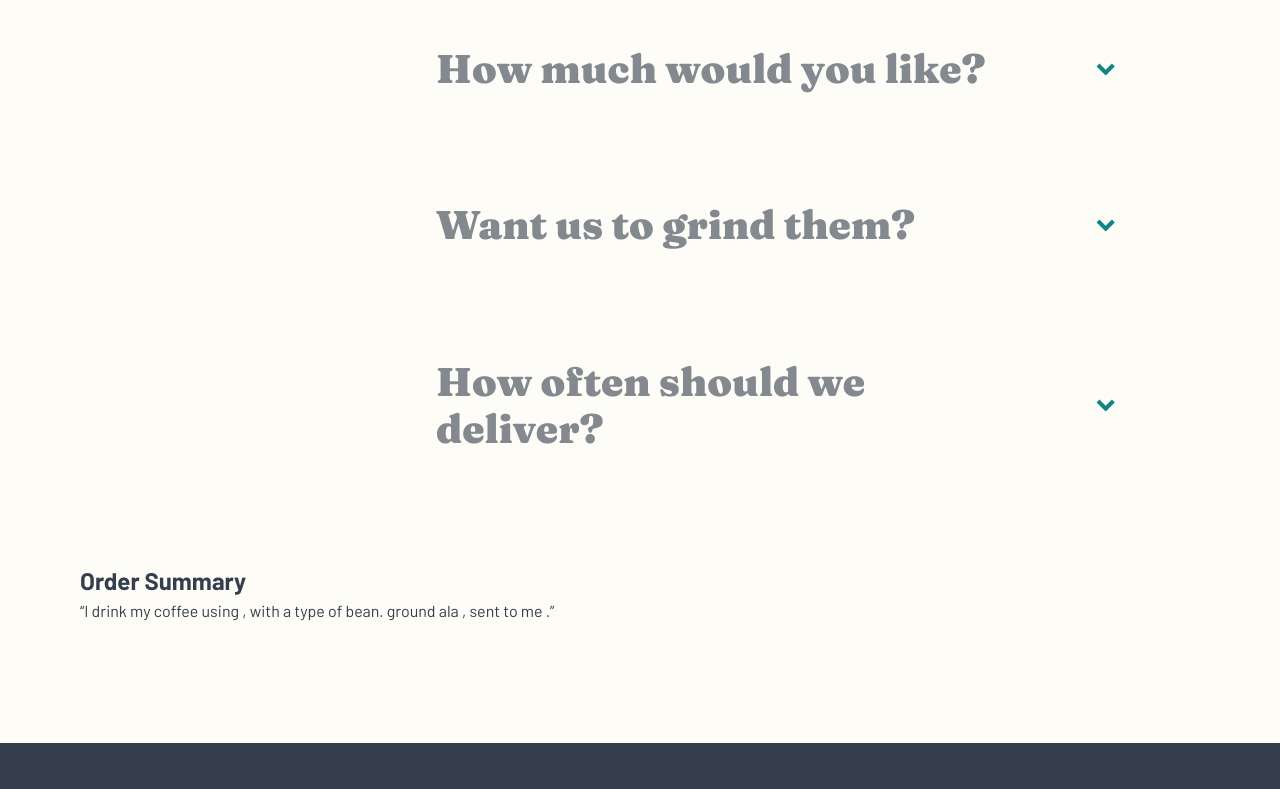
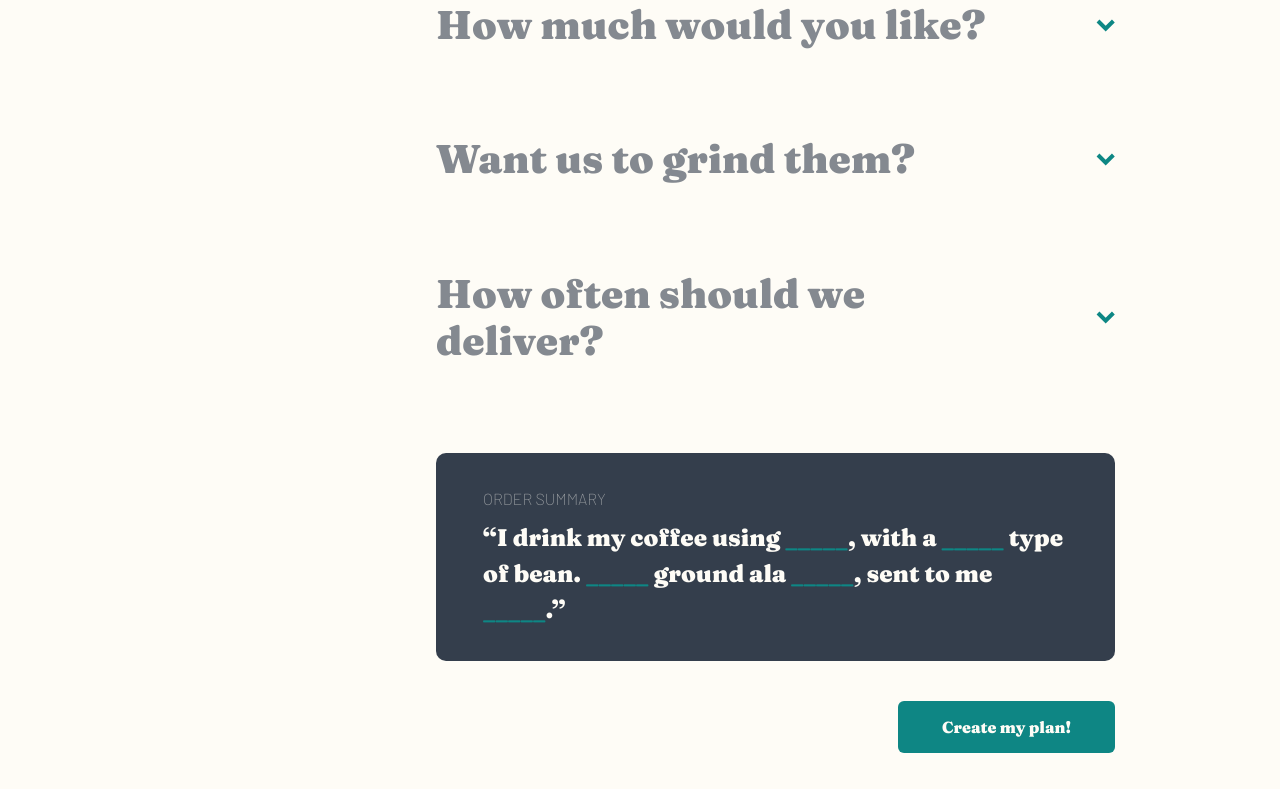
Before and after one commit to CodeHunt101/beanly-coffee, a Next.js app: page /create-plan in a window 1280 px wide. Shown: the part 2000-2789 px from the top of the page. Built offline with nearby package versions, Linux system fonts and the light colour scheme.

Commit message:
move order summary to create plan section

```diff
--- a/app/create-plan/CreatePlanClient.tsx
+++ b/app/create-plan/CreatePlanClient.tsx
@@ -3,7 +3,7 @@
 import { PlanProvider } from "../_context/planContext";
 import HeroSection from "./_sections/hero/HeroSection";
 import Instructions from "./_sections/instructions/Instructions";
-import OrderSummary from "./_sections/orderSummary/OrderSummary";
+import OrderSummary from "./_sections/plan/OrderSummary";
 import CreatePlanSection from "./_sections/plan/CreatePlanSection";
 
 const CreatePlanClient = () => {
@@ -13,7 +13,6 @@ const CreatePlanClient = () => {
         <HeroSection />
         <Instructions />
         <CreatePlanSection />
-        <OrderSummary />
       </PlanProvider>
     </main>
   );
--- a/app/create-plan/_sections/orderSummary/OrderSummary.tsx
+++ /dev/null
@@ -1,42 +0,0 @@
-import { useContext } from "react";
-import styles from "./OrderSummary.module.scss";
-import { PlanContext } from "@/app/_context/planContext";
-import { Step } from "@/app/_utils/types";
-
-const OrderSummary = () => {
-  const { selectedOptions } = useContext(PlanContext);
-  const {
-    [Step.BrewMethod]: brewMethod,
-    [Step.BeanType]: beanType,
-    [Step.Size]: size,
-    [Step.GrindOption]: grindOption,
-    [Step.DeliveryFrequency]: deliveryFrequency,
-  } = selectedOptions;
-  const isCapsule = brewMethod === "Capsule";
-
-  return (
-    <section
-      role="region"
-      aria-labelledby="order-summary-heading"
-      aria-live="polite"
-    >
-      <h2 id="order-summary-heading" className={styles.heading}>
-        Order Summary
-      </h2>
-      <p>
-        “I drink my coffee using <span>{brewMethod}</span>, with a{" "}
-        <span>{beanType}</span> type of bean.
-        <span>{size}</span>
-        {!isCapsule && (
-          <>
-            {" "}
-            ground ala <span>{grindOption}</span>
-          </>
-        )}
-        , sent to me <span>{deliveryFrequency}</span>.”
-      </p>
-    </section>
-  );
-};
-
-export default OrderSummary;
--- a/app/create-plan/_sections/plan/CreatePlanSection.module.scss
+++ b/app/create-plan/_sections/plan/CreatePlanSection.module.scss
@@ -18,10 +18,14 @@
   .stepList {
     display: none;
     padding: 0;
-    margin: 0;
+    margin-bottom: 6.875rem;
     min-width: 255px;
     height: 356px;
     @include font-size(450);
+
+    @include md {
+      margin-bottom: 5.5rem;
+    }
 
     @include lg {
       display: flex;
@@ -29,6 +33,7 @@
       justify-content: space-between;
       position: sticky;
       top: 113px;
+      margin-bottom: 5.5rem;
     }
   }
 
@@ -77,4 +82,66 @@
       @include bg-colour($clr-neutral, 25%);
     }
   }
+
+  .createPlanContent {
+    max-width: 730px;
+  }
+
+  .orderSummary {
+    @include md {
+      padding-bottom: 1.5rem;
+    }
+
+    @include lg {
+      padding-bottom: 3rem;
+    }
+
+    .summaryContent {
+      display: flex;
+      justify-content: center;
+      flex-direction: column;
+      min-height: 338px;
+      padding-inline: 1.688em;
+      border-radius: 0.625rem;
+      margin-bottom: 3.5rem;
+
+      @include sm {
+        min-height: 230px;
+      }
+
+      @include md {
+        margin-bottom: 2.5rem;
+        min-height: 208px;
+      }
+
+      @include lg {
+        padding-inline: 2.938em;
+      }
+    }
+
+    .heading {
+      @include font-size(300);
+      @include text-colour($clr-light, 50.37%);
+      @include line-height(300);
+      margin-bottom: 0.5rem;
+      font-weight: 200;
+    }
+    .summaryDetails {
+      line-height: 1.5;
+
+      span {
+        @include text-colour($clr-primary);
+      }
+    }
+
+    button {
+      display: block;
+      margin-inline: auto;
+
+      @include lg {
+        margin-left: auto;
+        margin-right: 0;
+      }
+    }
+  }
 }
--- a/app/create-plan/_sections/plan/CreatePlanSection.tsx
+++ b/app/create-plan/_sections/plan/CreatePlanSection.tsx
@@ -8,6 +8,7 @@ import { steps } from "./content";
 import { shouldDisableAccordion, shouldOpenAccordion } from "./utils";
 import { Option, PlanContextType, Step } from "@/app/_utils/types";
 import { PlanContext } from "@/app/_context/planContext";
+import OrderSummary from "./OrderSummary";
 
 const CreatePlanSection = () => {
   const { selectedOptions, setSelectedOption } =
@@ -27,6 +28,7 @@ const CreatePlanSection = () => {
       aria-label="Create Plan Steps Section"
     >
       <CreatePlanStepList />
+      <div className={styles.createPlanContent}>
         <Accordion>
           {steps.map(({ accordionLabel, optionCards }, index) => {
             const accordionItemId = `step-${index + 1}`;
@@ -47,6 +49,8 @@ const CreatePlanSection = () => {
             );
           })}
         </Accordion>
+        <OrderSummary />
+      </div>
     </section>
   );
 };
--- /dev/null
+++ b/app/create-plan/_sections/plan/OrderSummary.tsx
@@ -0,0 +1,44 @@
+import { useContext } from "react";
+import styles from "./CreatePlanSection.module.scss";
+import { PlanContext } from "@/app/_context/planContext";
+import { Step } from "@/app/_utils/types";
+import Button from "@/components/buttons/Button";
+
+const OrderSummary = () => {
+  const { selectedOptions } = useContext(PlanContext);
+  const {
+    [Step.BrewMethod]: brewMethod = "_____",
+    [Step.BeanType]: beanType = "_____",
+    [Step.Size]: size = "_____",
+    [Step.GrindOption]: grindOption = "_____",
+    [Step.DeliveryFrequency]: deliveryFrequency = "_____",
+  } = selectedOptions || {};
+  const isCapsule = brewMethod === "Capsule";
+
+  return (
+    <div className={styles.orderSummary}>
+      <div className={`${styles.summaryContent} bg-dark`}>
+        <h2
+          id="order-summary-heading"
+          className={`${styles.heading} uppercase`}
+        >
+          Order Summary
+        </h2>
+        <p className={`${styles.summaryDetails} text-light ff-serif fs-450`}>
+          “I drink my coffee using <span>{brewMethod}</span>, with a{" "}
+          <span>{beanType}</span> type of bean. <span>{size}</span>
+          {!isCapsule && (
+            <>
+              {" "}
+              ground ala <span>{grindOption}</span>
+            </>
+          )}
+          , sent to me <span>{deliveryFrequency}</span>.”
+        </p>
+      </div>
+      <Button onClick={() => null}>Create my plan!</Button>
+    </div>
+  );
+};
+
+export default OrderSummary;
--- a/components/accordion/Accordion.module.scss
+++ b/components/accordion/Accordion.module.scss
@@ -5,6 +5,14 @@
 .accordion {
   .accordionItem {
     margin-bottom: 6.875rem;
+
+    @include md {
+      margin-bottom: 6.25rem;
+    }
+
+    @include lg {
+      margin-bottom: 5.5rem;
+    }
     &:last-child {
       border-bottom: none;
     }
```
Also changed, not shown: app/create-plan/_sections/orderSummary/OrderSummary.module.scss (deleted), 2 other files (tests, documents, lock files or other folders). Lines whose indentation alone changed are shown as unchanged.
